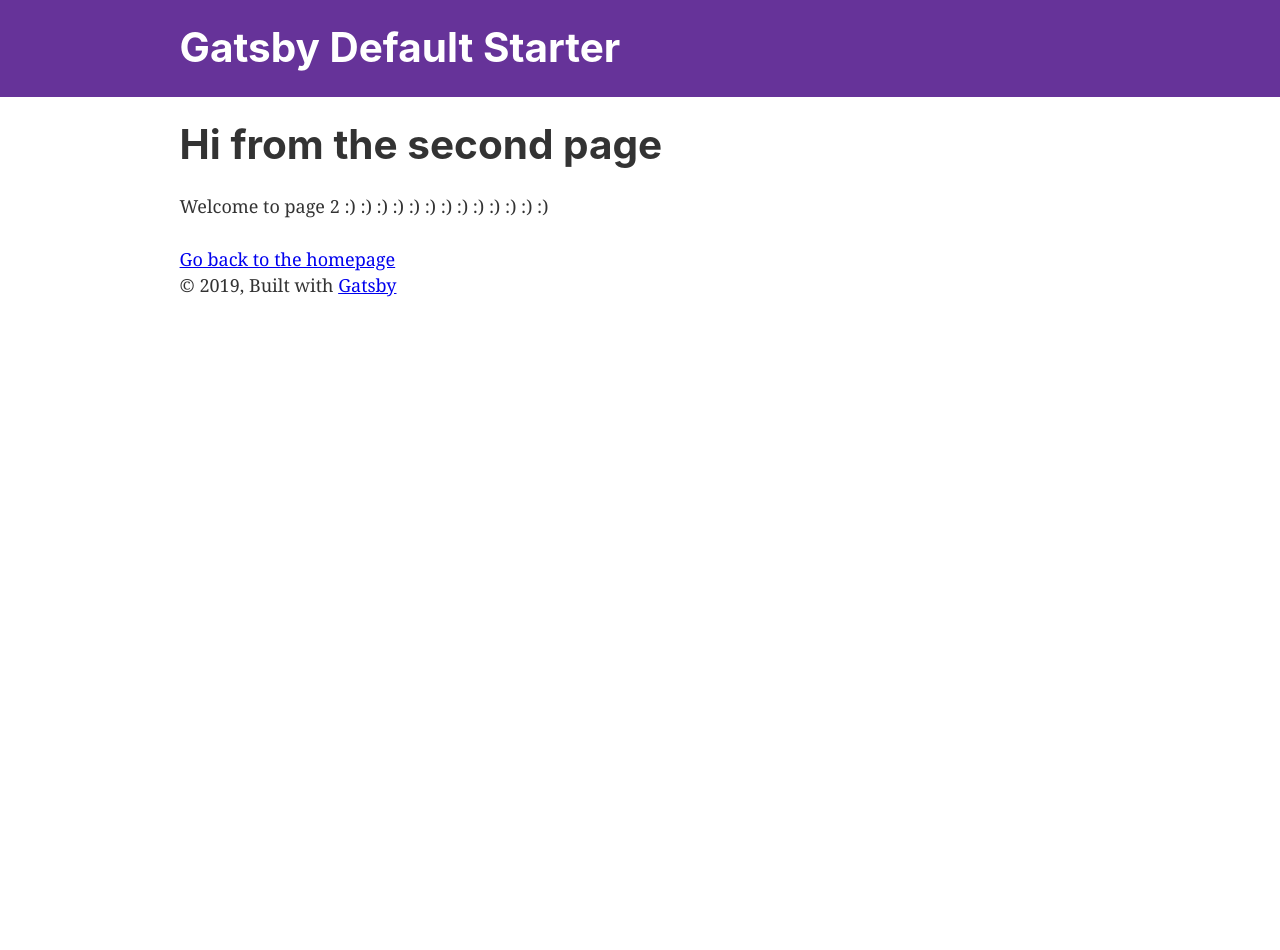
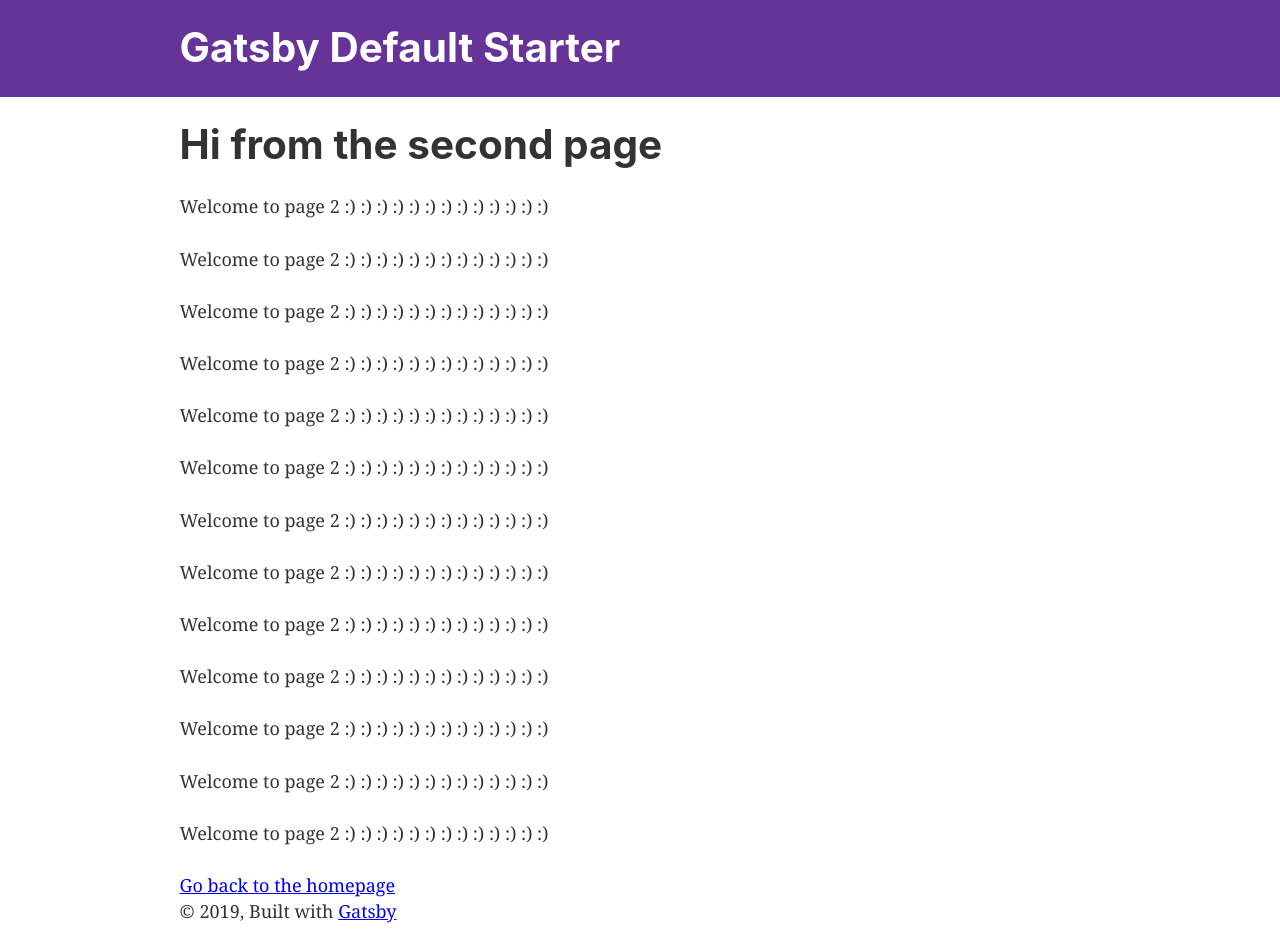
Before and after one commit to pyxze/gatsbynetlify, a Gatsby site: page /page-2 in a window 1280 px wide. Before the commit the page ends 800 px from the top, so only its background shows below. Built offline with nearby package versions, Linux system fonts and the light colour scheme; Gatsby itself is replaced by a stand-in of ours.

Commit message:
So happy

```diff
--- a/src/pages/page-2.js
+++ b/src/pages/page-2.js
@@ -9,6 +9,18 @@ const SecondPage = () => (
     <SEO title="Page two" />
     <h1>Hi from the second page</h1>
     <p>Welcome to page 2 :)  :)  :)  :)  :)  :)  :)  :)  :)  :)  :)  :)  :) </p>
+    <p>Welcome to page 2 :)  :)  :)  :)  :)  :)  :)  :)  :)  :)  :)  :)  :) </p>
+    <p>Welcome to page 2 :)  :)  :)  :)  :)  :)  :)  :)  :)  :)  :)  :)  :) </p>
+    <p>Welcome to page 2 :)  :)  :)  :)  :)  :)  :)  :)  :)  :)  :)  :)  :) </p>
+    <p>Welcome to page 2 :)  :)  :)  :)  :)  :)  :)  :)  :)  :)  :)  :)  :) </p>
+    <p>Welcome to page 2 :)  :)  :)  :)  :)  :)  :)  :)  :)  :)  :)  :)  :) </p>
+    <p>Welcome to page 2 :)  :)  :)  :)  :)  :)  :)  :)  :)  :)  :)  :)  :) </p>
+    <p>Welcome to page 2 :)  :)  :)  :)  :)  :)  :)  :)  :)  :)  :)  :)  :) </p>
+    <p>Welcome to page 2 :)  :)  :)  :)  :)  :)  :)  :)  :)  :)  :)  :)  :) </p>
+    <p>Welcome to page 2 :)  :)  :)  :)  :)  :)  :)  :)  :)  :)  :)  :)  :) </p>
+    <p>Welcome to page 2 :)  :)  :)  :)  :)  :)  :)  :)  :)  :)  :)  :)  :) </p>
+    <p>Welcome to page 2 :)  :)  :)  :)  :)  :)  :)  :)  :)  :)  :)  :)  :) </p>
+    <p>Welcome to page 2 :)  :)  :)  :)  :)  :)  :)  :)  :)  :)  :)  :)  :) </p>
     <Link to="/">Go back to the homepage</Link>
   </Layout>
 )
```
